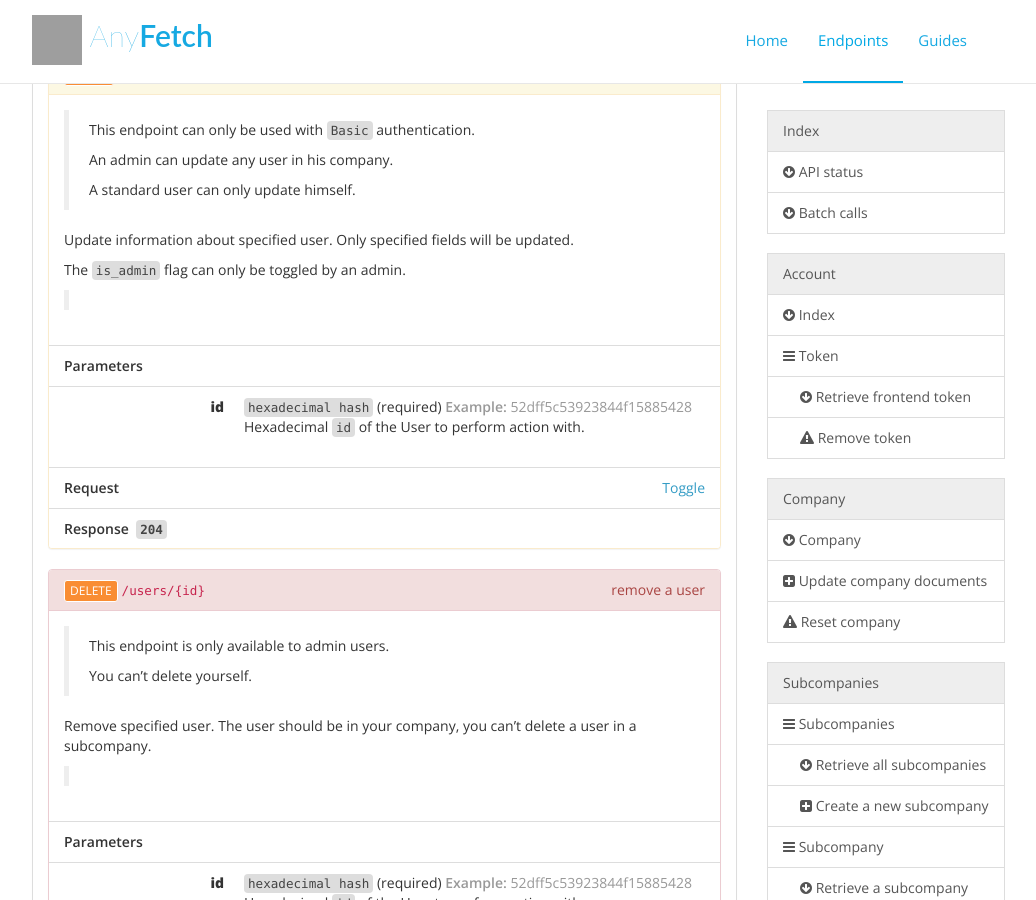
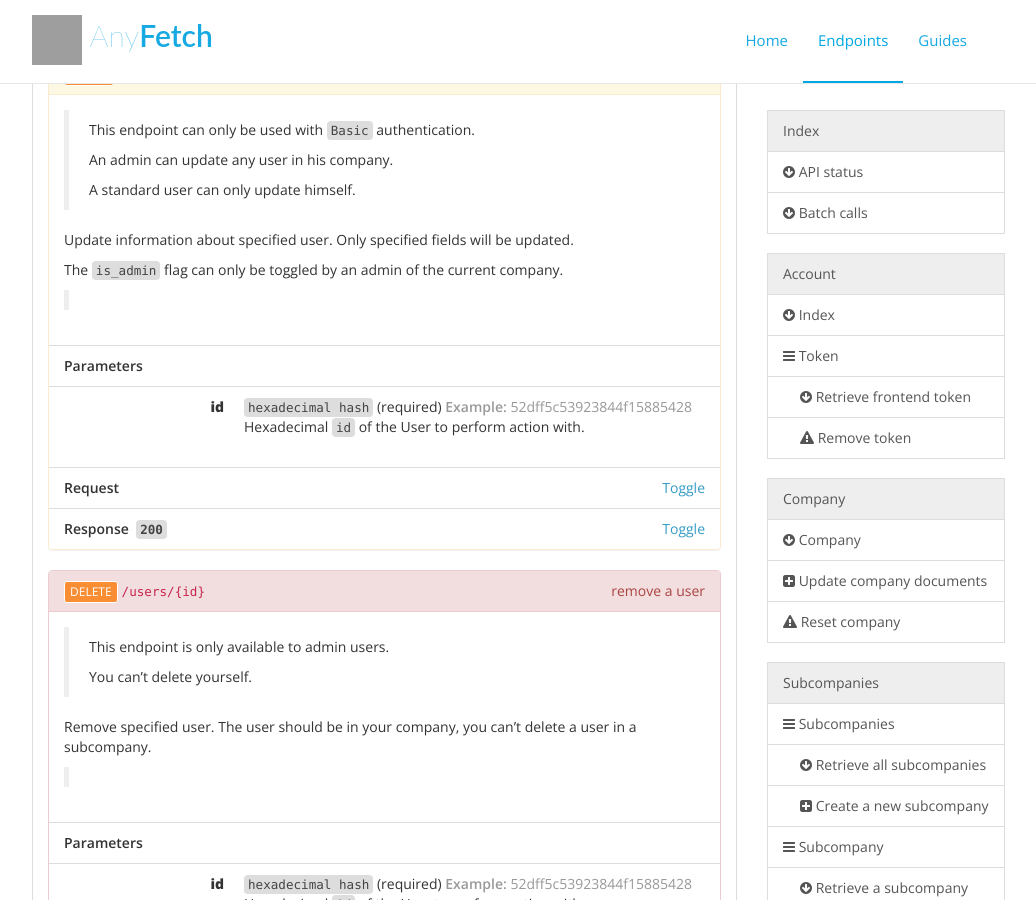
Before and after one commit to AnyFetch/developers.anyfetch.com, a Jekyll site: the page endpoints/index.html, which Jekyll copies as it is, in a window 1280 px wide and 900 px high, scrolled down 10433 px. Shown: the whole window, without its empty margins (133-1169 px from the left). Built offline with Jekyll 4.4.1, drawn with Linux system fonts in a browser that asks for light colours; nearby versions of some CDN libraries; Markdown is read by kramdown in place of the engine named in the settings; grey boxes are pictures that could not be loaded.

Commit message:
Return a 200

```diff
--- a/endpoints/index.html
+++ b/endpoints/index.html
@@ -793,7 +793,7 @@ Also include information about hydraters (<code>hydratedBy</code>, <code>hydrati
 <p>A standard user can only update himself.</p>
 </blockquote>
 <p>Update information about specified user. Only specified fields will be updated.</p>
-<p>The <code>is_admin</code> flag can only be toggled by an admin.</p>
+<p>The <code>is_admin</code> flag can only be toggled by an admin of the current company.</p>
 <blockquote>
 <ul>
 <li><code>401 Unauthorized</code>: you did not specify any credentials, or you are using a non-supported <code>Authorization</code> scheme.</li>
@@ -812,7 +812,15 @@ Also include information about hydraters (<code>hydratedBy</code>, <code>hydrati
         "<span class="hljs-attribute">password</span>": <span class="hljs-value"><span class="hljs-string">"passwd"</span></span>,
         "<span class="hljs-attribute">is_admin</span>": <span class="hljs-value"><span class="hljs-literal">true</span></span>,
     }
-</code></pre></li><li class="list-group-item"><strong>Response&nbsp;&nbsp;<code>204</code></strong></li></ul></section><section id="users-user-delete" class="panel panel-danger"><div class="panel-heading"><div style="float:right"><span style="text-transform: lowercase">Remove a User</span></div><div style="float:left"><a href="#users-user-delete" class="btn btn-xs btn-danger">DELETE</a></div><div style="overflow:hidden"><code>/users/{id}</code></div></div><div class="panel-body"><blockquote>
+</code></pre></li><li class="list-group-item"><strong>Response&nbsp;&nbsp;<code>200</code></strong><a data-toggle="collapse" data-target="#849d37d2057900e47cb075d93fb4924b" class="pull-right">Toggle</a></li><li id="849d37d2057900e47cb075d93fb4924b" class="list-group-item panel-collapse collapse"><h5>Body</h5><pre><code>    {
+        "<span class="hljs-attribute">_type</span>": <span class="hljs-value"><span class="hljs-string">"User"</span></span>,
+        "<span class="hljs-attribute">id</span>": <span class="hljs-value"><span class="hljs-string">"533d6b2a6355285e5563d005"</span></span>,
+        "<span class="hljs-attribute">email</span>": <span class="hljs-value"><span class="hljs-string">"new-email@gmail.com"</span></span>,
+        "<span class="hljs-attribute">name</span>": <span class="hljs-value"><span class="hljs-string">"New Name"</span></span>,
+        "<span class="hljs-attribute">is_admin</span>": <span class="hljs-value"><span class="hljs-literal">true</span></span>,
+        "<span class="hljs-attribute">user_url</span>": <span class="hljs-value"><span class="hljs-string">"/users/533d6b2a6355285e5563d005"</span>
+    </span>}
+</code></pre></li></ul></section><section id="users-user-delete" class="panel panel-danger"><div class="panel-heading"><div style="float:right"><span style="text-transform: lowercase">Remove a User</span></div><div style="float:left"><a href="#users-user-delete" class="btn btn-xs btn-danger">DELETE</a></div><div style="overflow:hidden"><code>/users/{id}</code></div></div><div class="panel-body"><blockquote>
 <p>This endpoint is only available to admin users.</p>
 <p>You can’t delete yourself.</p>
 </blockquote>
```
Also changed, not shown: blueprint.md (+11 -2 lines).
